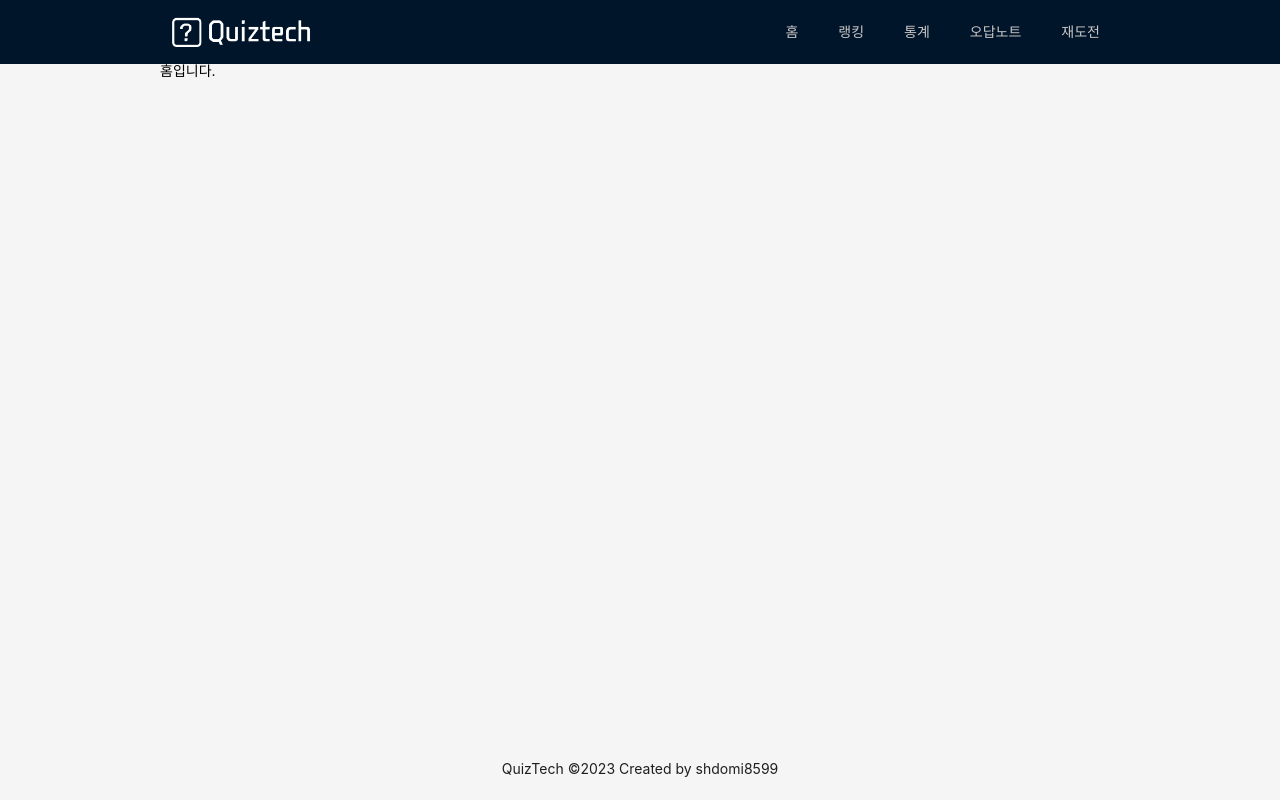
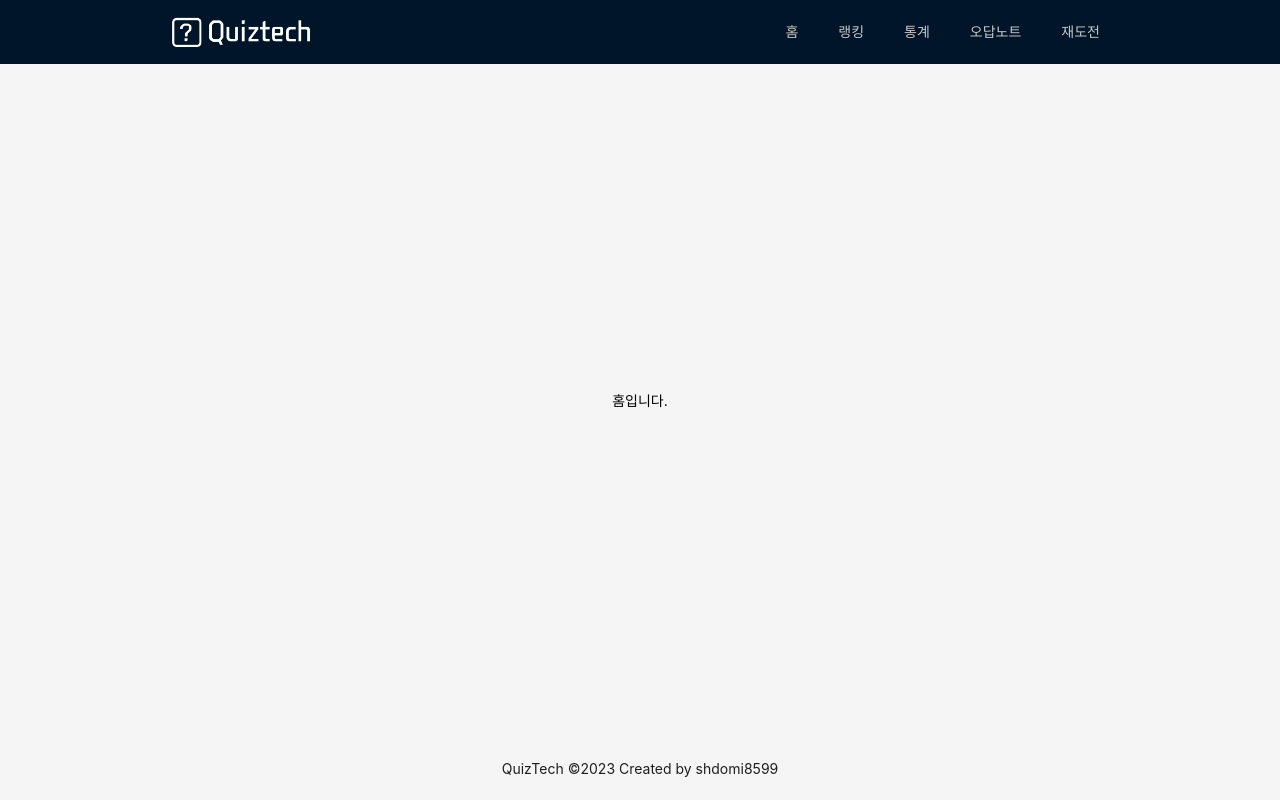
Before and after one commit to shdomi8599/quiz-app, a React (Create React App) app: page / in a window 1280 px wide. Built offline with nearby package versions, Linux system fonts and the light colour scheme.

Commit message:
style : main 가운데 세팅

```diff
--- a/src/styels/App.css
+++ b/src/styels/App.css
@@ -13,6 +13,10 @@ body {
 main {
   flex: 1;
   padding: 64px calc((100% - 960px) / 2);
+  padding-bottom: 0px;
+  display: flex;
+  justify-content: center;
+  align-items: center;
 }
 
 :root {
```
